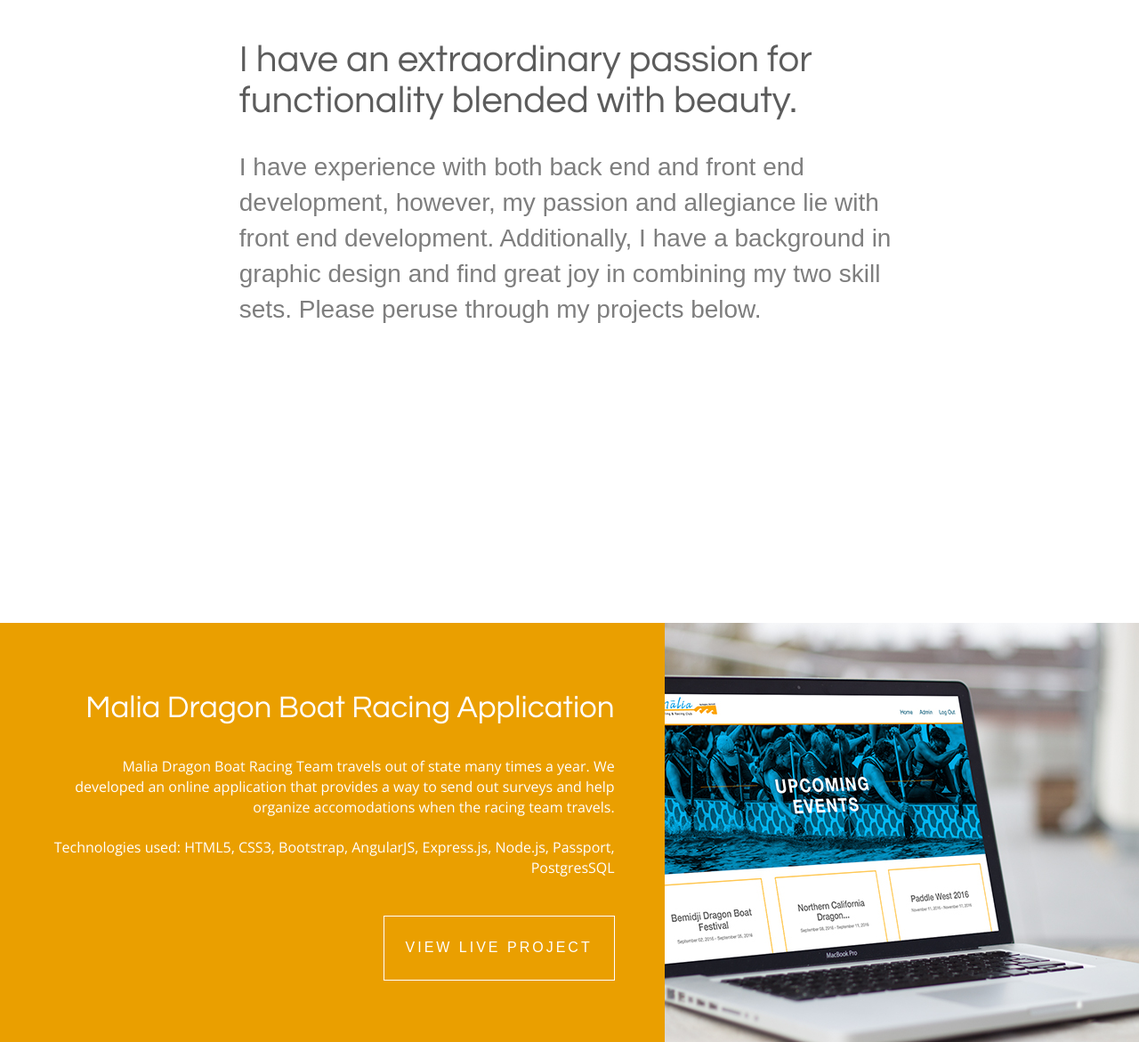
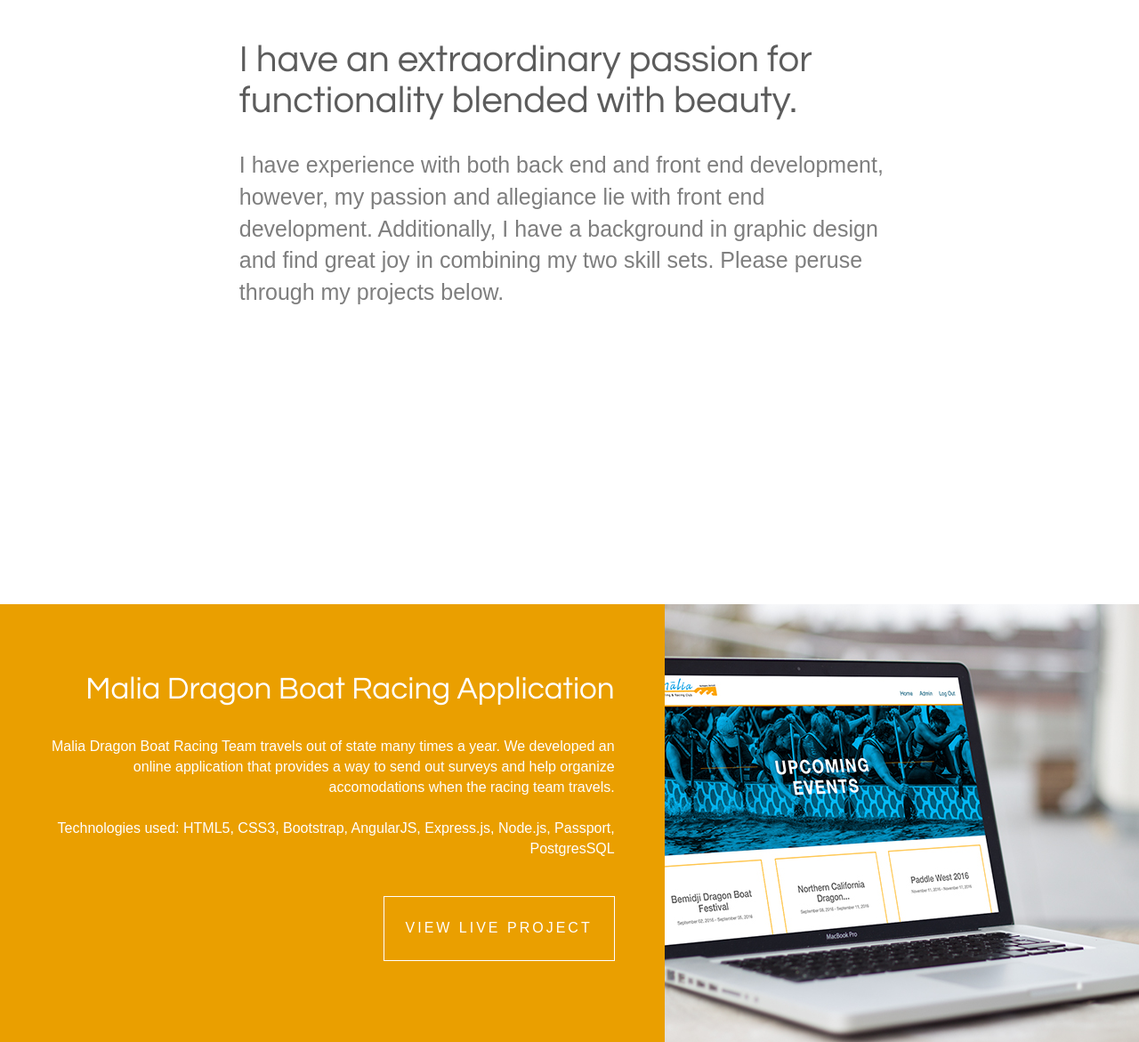
Before and after one commit to craigjwaldron/old-site, a plain HTML site: page index.html in a window 1280 px wide. Shown: the part 785-1956 px from the top of the page at 89% size. Drawn offline with nearby package versions, Linux system fonts and the light colour scheme.

Commit message:
font fix

```diff
--- a/index.html
+++ b/index.html
@@ -16,7 +16,7 @@
   </head>
   <body>
     <!-- MAIN HEADER -->
-      <div class="mainHeader container-fluid row">
+      <div class="mainHeader container-fluid">
         <div class="titleContainer">
           <div class="col-sm-3">
           </div>
--- a/public/css/stylesheet.css
+++ b/public/css/stylesheet.css
@@ -87,7 +87,7 @@ body {
 }
 
 .aboutParagraph {
-  font-size: 28px;
+  font-size: 25px;
   font-weight: 100;
   font-family: 'Maven Pro', sans-serif;
   color: #7e7e7e;
@@ -101,7 +101,8 @@ body {
 }
 
 .projText {
-  font-family: 'Open Sans', sans-serif;
+  font-weight: 100;
+  font-family: 'Maven Pro', sans-serif;
   color: #FFF;
   font-size: 16px;
 }
```
